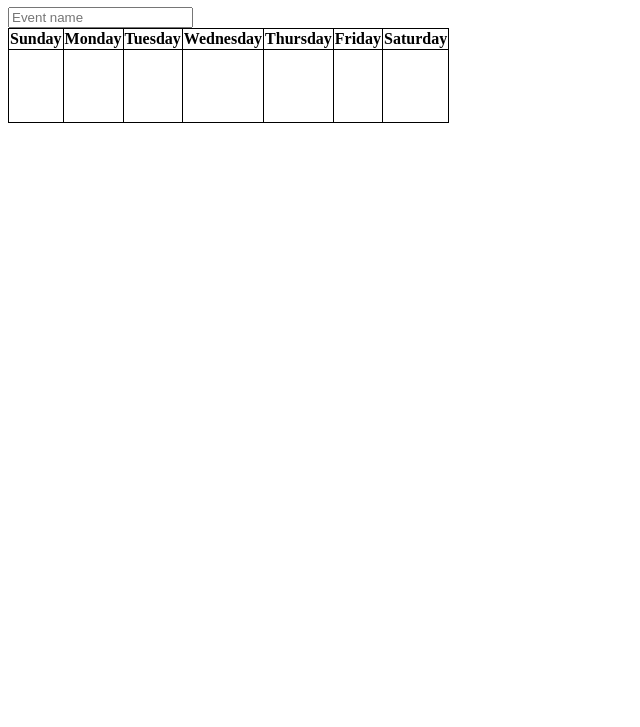
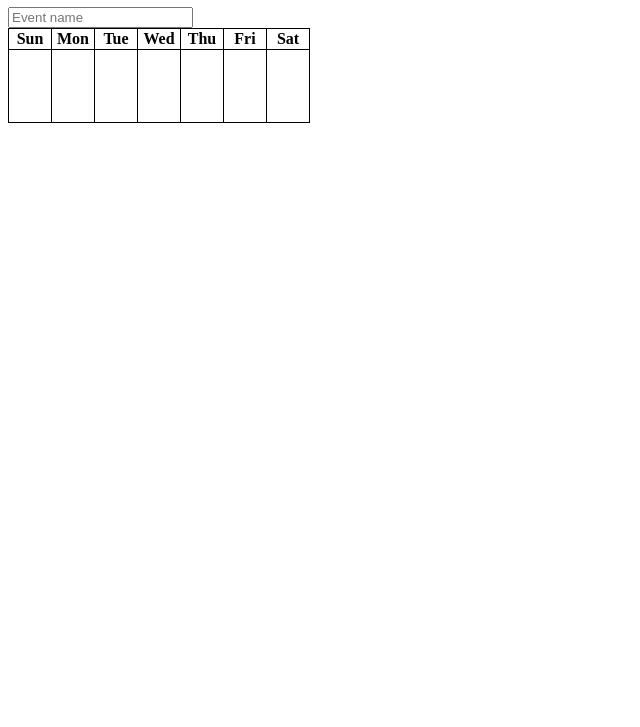
Before and after one commit to getsong/meetingScheduler, a website: page frontend-src/index.html at #!/main in a window 1280 px wide. Shown: the part 73-800 px from the top of the page, without its empty margins (0-640 px from the left). Drawn offline with Linux system fonts and the light colour scheme; some packages are replaced by stand-ins of ours.

Commit message:
truncate day

```diff
--- a/frontend-src/main.html
+++ b/frontend-src/main.html
@@ -2,7 +2,7 @@
 <br>
 <table>
     <thead>
-        <th class="noselect" ng-repeat="day in days">{{ day }}</th>
+        <th class="noselect" ng-repeat="day in days">{{ day.substring(0,3) }}</th>
     </thead>
     <tbody>
         <td class="noselect eventSelection" ng-repeat="(dayIndex, day) in days"></td>
```
